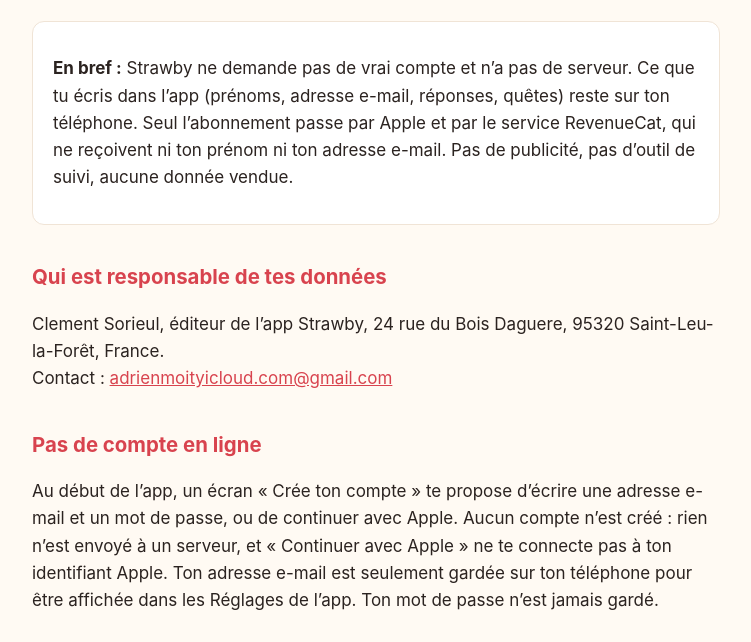
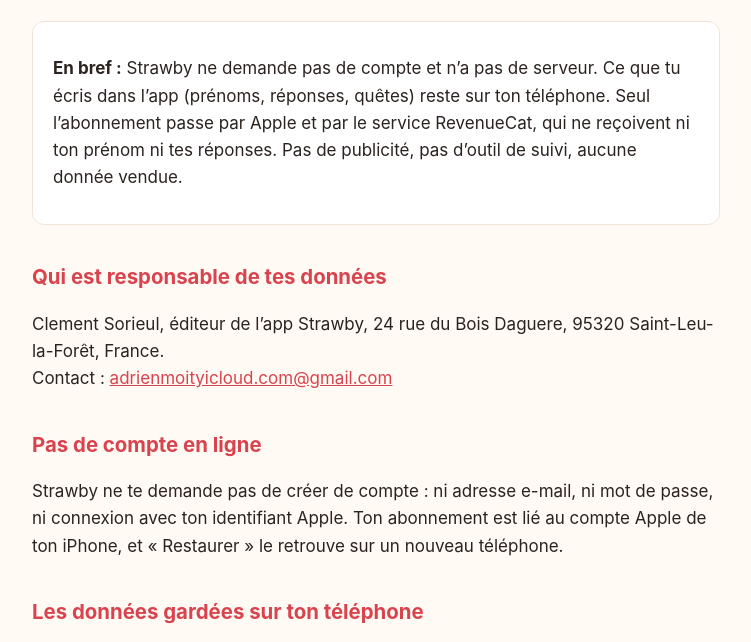
Before and after one commit to adrienmoityicloudcom-ai/strawby-public, a plain HTML site: page index.html in a window 1280 px wide. Shown: the part 104-746 px from the top of the page, without its empty margins (264-1015 px from the left). Drawn offline with Linux system fonts and the light colour scheme.

Commit message:
Retire l'adresse e-mail et l'écran de compte fictif de la politique de confidentialité : l'app ne demande plus de compte.
Co-Authored-By: Claude Opus 5.5 <noreply@anthropic.com>

```diff
--- a/index.html
+++ b/index.html
@@ -31,7 +31,7 @@
   <p class="updated">Mise à jour le 14 novembre 2026</p>
 
   <div class="summary">
-    <p><strong>En bref :</strong> Strawby ne demande pas de vrai compte et n’a pas de serveur. Ce que tu écris dans l’app (prénoms, adresse e-mail, réponses, quêtes) reste sur ton téléphone. Seul l’abonnement passe par Apple et par le service RevenueCat, qui ne reçoivent ni ton prénom ni ton adresse e-mail. Pas de publicité, pas d’outil de suivi, aucune donnée vendue.</p>
+    <p><strong>En bref :</strong> Strawby ne demande pas de compte et n’a pas de serveur. Ce que tu écris dans l’app (prénoms, réponses, quêtes) reste sur ton téléphone. Seul l’abonnement passe par Apple et par le service RevenueCat, qui ne reçoivent ni ton prénom ni tes réponses. Pas de publicité, pas d’outil de suivi, aucune donnée vendue.</p>
   </div>
 
   <h2>Qui est responsable de tes données</h2>
@@ -39,14 +39,13 @@
   Contact : <a href="mailto:adrienmoityicloud.com@gmail.com">adrienmoityicloud.com@gmail.com</a></p>
 
   <h2>Pas de compte en ligne</h2>
-  <p>Au début de l’app, un écran « Crée ton compte » te propose d’écrire une adresse e-mail et un mot de passe, ou de continuer avec Apple. Aucun compte n’est créé : rien n’est envoyé à un serveur, et « Continuer avec Apple » ne te connecte pas à ton identifiant Apple. Ton adresse e-mail est seulement gardée sur ton téléphone pour être affichée dans les Réglages de l’app. Ton mot de passe n’est jamais gardé.</p>
+  <p>Strawby ne te demande pas de créer de compte : ni adresse e-mail, ni mot de passe, ni connexion avec ton identifiant Apple. Ton abonnement est lié au compte Apple de ton iPhone, et « Restaurer » le retrouve sur un nouveau téléphone.</p>
 
   <h2>Les données gardées sur ton téléphone</h2>
   <p>Ces informations sont enregistrées uniquement dans la mémoire de ton téléphone. Nous ne les recevons pas et ne pouvons pas les lire.</p>
   <div class="table-wrap">
   <table>
     <tr><th>Donnée</th><th>Pourquoi</th></tr>
-    <tr><td>Ton adresse e-mail, si tu l’écris</td><td>L’afficher dans les Réglages de l’app.</td></tr>
     <tr><td>Ton prénom et le prénom de ta fraise</td><td>Te parler par ton prénom et appeler ta fraise par le sien.</td></tr>
     <tr><td>Tes réponses aux questions du début (concentration, réseaux sociaux, charge mentale, réveil, et quatre affirmations sur tes habitudes, l’anxiété, la procrastination et la productivité)</td><td>Personnaliser ton arrivée dans l’app.</td></tr>
     <tr><td>La formule choisie (Annuel ou Mensuel) et le rappel d’essai choisi (2 ou 3 jours avant la fin)</td><td>Programmer le rappel de fin d’essai gratuit.</td></tr>
@@ -62,7 +61,7 @@
   <p>C’est la seule situation où Strawby échange des informations avec l’extérieur.</p>
   <ul>
     <li><strong>Apple</strong> (App Store) gère le paiement de l’abonnement sur le compte Apple de ton iPhone. Nous ne voyons jamais ta carte bancaire ni ton identifiant Apple. Les données de paiement sont traitées par Apple selon sa propre politique : <a href="https://www.apple.com/fr/legal/privacy/">apple.com/fr/legal/privacy</a>.</li>
-    <li><strong>RevenueCat</strong> (RevenueCat, Inc., États-Unis) sert à afficher les prix des formules, à lancer l’achat et à savoir si ton abonnement est actif. À chaque ouverture de l’app et lors d’un achat, l’app contacte RevenueCat. RevenueCat reçoit un identifiant anonyme créé pour l’app, l’état et l’historique de tes achats transmis par Apple, et les informations techniques liées à la connexion (par exemple l’adresse IP, le modèle de l’appareil, la version d’iOS et de l’app, le pays de ton App Store). Il ne reçoit ni ton prénom, ni le prénom de ta fraise, ni ton adresse e-mail, ni tes réponses, ni tes quêtes. Politique de RevenueCat : <a href="https://www.revenuecat.com/privacy">revenuecat.com/privacy</a>.</li>
+    <li><strong>RevenueCat</strong> (RevenueCat, Inc., États-Unis) sert à afficher les prix des formules, à lancer l’achat et à savoir si ton abonnement est actif. À chaque ouverture de l’app et lors d’un achat, l’app contacte RevenueCat. RevenueCat reçoit un identifiant anonyme créé pour l’app, l’état et l’historique de tes achats transmis par Apple, et les informations techniques liées à la connexion (par exemple l’adresse IP, le modèle de l’appareil, la version d’iOS et de l’app, le pays de ton App Store). Il ne reçoit ni ton prénom, ni le prénom de ta fraise, ni tes réponses, ni tes quêtes. Politique de RevenueCat : <a href="https://www.revenuecat.com/privacy">revenuecat.com/privacy</a>.</li>
   </ul>
   <p>RevenueCat étant situé aux États-Unis, ces informations peuvent y être transférées, avec les garanties prévues par RevenueCat dans sa politique.</p>
   <p>Strawby ne contient ni publicité, ni statistiques, ni outil de suivi, et ne vend ni ne partage tes informations avec personne d’autre.</p>
```
